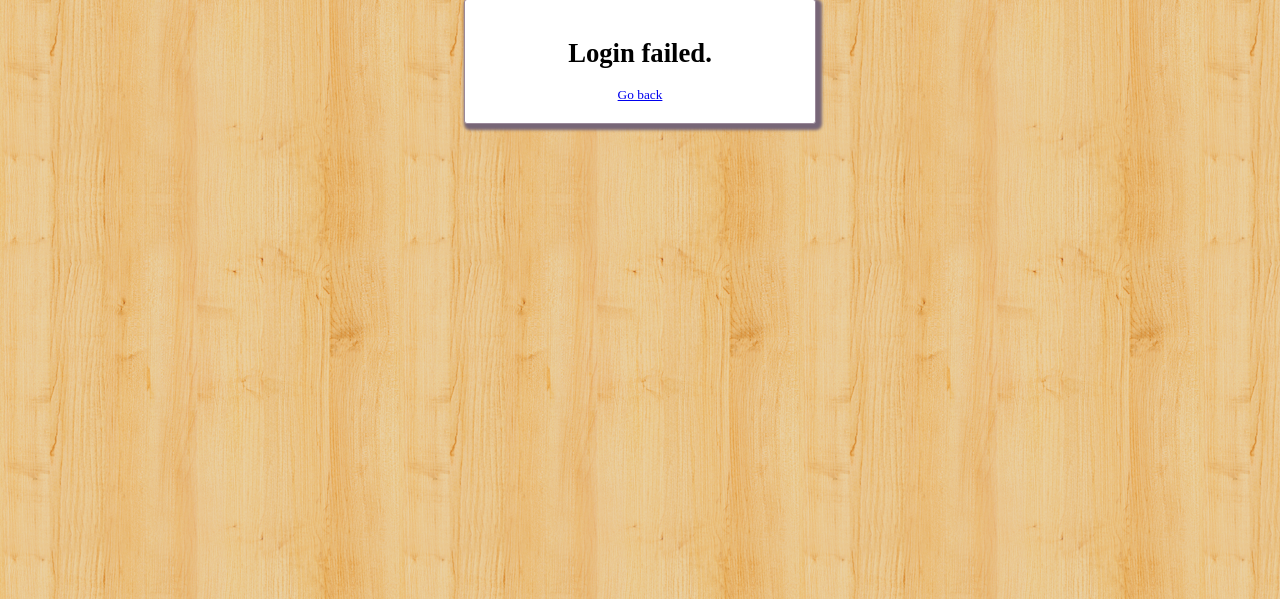
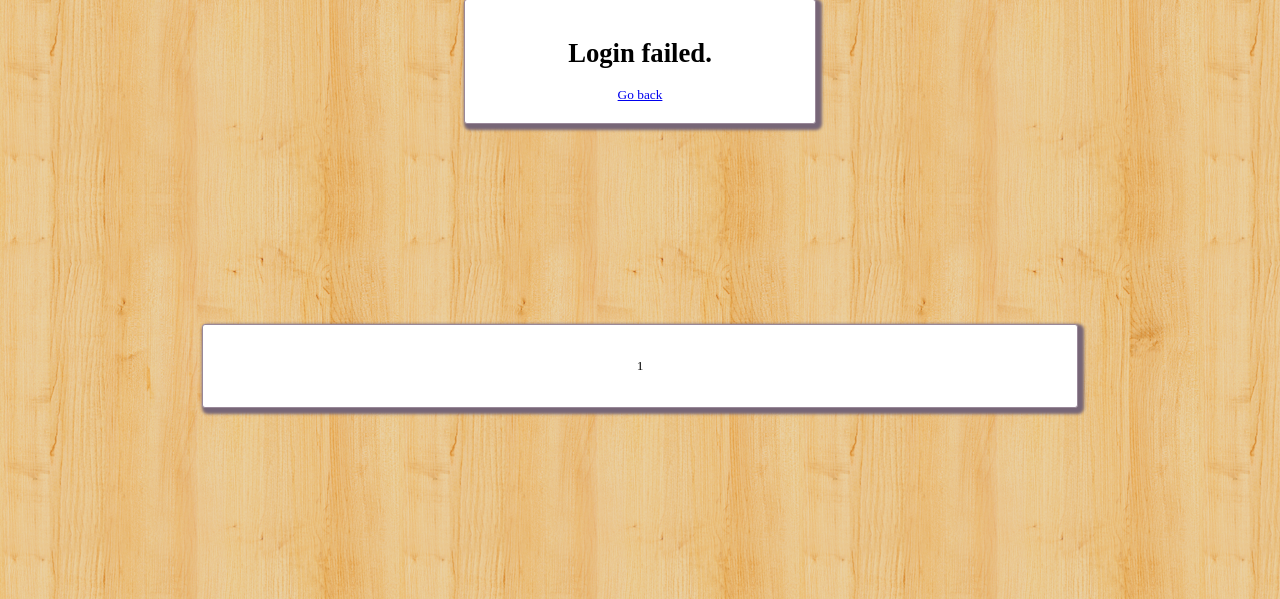
Before and after one commit to zhan2209/Capture-the-Flag, a PHP site: page /sql-injection/injection1/html/loginfailed.html.php in a window 1280 px wide. Shown: the part 201-800 px from the top of the page. Run offline with PHP 8.4, Linux system fonts and the light colour scheme; a user stored in the database is signed in.

Commit message:
added debug to sql injection 1

```diff
--- a/Challenges/sql-injection/injection1/html/home.html.php
+++ b/Challenges/sql-injection/injection1/html/home.html.php
@@ -1,3 +1,6 @@
+<?php
+if(!session_id()) session_start();
+?>
 <!doctype html>
 <html>
 <head>
@@ -23,7 +26,7 @@
 		  	<input type="submit" id="login-button" value="Login"></li>
 		  	<input type="hidden" id="debug" name="debug" value="0">
 		  	<a href='./source.html' id='source-btn'>Source</a>
-		  	<?php session_start();$_SESSION['debug']=$_POST['debug'];?>
+		  	<?php $_SESSION['debug']=$_POST['debug']; ?>
 		</ul>
  	</form>
 	</section>
--- a/Challenges/sql-injection/injection1/html/index.php
+++ b/Challenges/sql-injection/injection1/html/index.php
@@ -1,5 +1,5 @@
 <?php
-session_start();
+if(!session_id()) session_start();
 
 //login
 if(isset($_POST['username'])) {
@@ -7,7 +7,8 @@ if(isset($_POST['username'])) {
 
 	$username = $_POST["username"];
 	$password = $_POST["password"];
-	$query = "SELECT * FROM user WHERE username='$username' AND BINARY password=BINARY '$password'";
+	$query = "SELECT * FROM user WHERE username='$username' AND password='$password'";
+	$_SESSION['query'] = $query;
 	$result = mysqli_query($connection, $query);
 
 	if(mysqli_num_rows($result) == 1) { // login successful
--- a/Challenges/sql-injection/injection1/html/loginfailed.html.php
+++ b/Challenges/sql-injection/injection1/html/loginfailed.html.php
@@ -1,3 +1,6 @@
+<?php
+if(!session_id()) session_start();
+?>
 <!doctype html>
 <html>
   <head><title>Login Failed</title>
@@ -6,8 +9,15 @@
   	<div class='cont'>
   		<div class='login-box'>
 		    <h1>Login failed.</h1>
-			<a href='.'>Go back</a>
-		</div>
-	</div>
+			  <a href='.'>Go back</a>
+		  </div>
+    </div>
+    <?php if($_SESSION['debug'] != 0): ?>
+    <div class='cont'>
+      <div class='query'>
+        <p> <?php if($_SESSION['debug'] != 0) echo $_SESSION['query']; ?> </p>
+	    </div>
+    </div>
+    <?php endif; ?>
   </body>
 </html>
--- a/Challenges/sql-injection/injection1/html/style.css
+++ b/Challenges/sql-injection/injection1/html/style.css
@@ -184,3 +184,17 @@ div.img img {
   margin-top: -25px;
   margin-right: 25px;
 }
+
+.query {
+  text-align: center;
+  position: relative;
+  margin: 0 auto;
+  padding: 20px 20px 20px;
+  width: 66%;
+  background: white;
+  border: 1px #989 solid;
+  border-radius: 3px;
+  -moz-box-shadow: 3px 3px 3px 3px #767;
+  -webkit-box-shadow: 3px 3px 3px 3px #767;
+  box-shadow: 3px 3px 3px 3px #767;
+}
```
